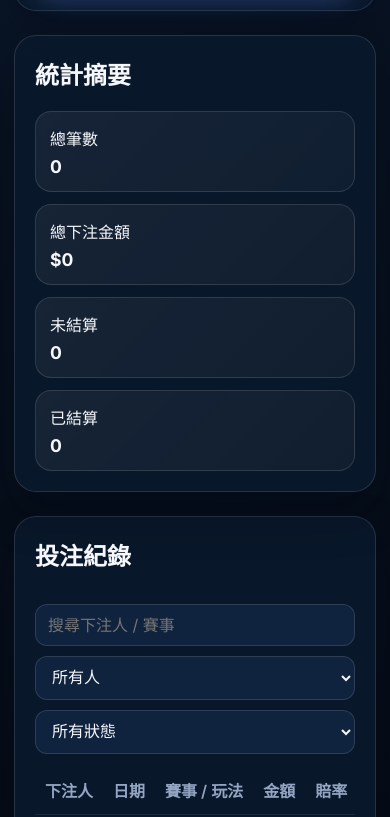
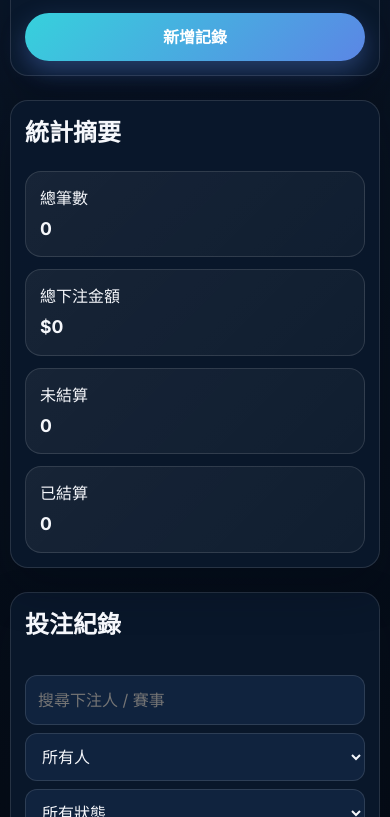
Before and after one commit to k35082005-cmyk/2026fifa-betting-tracker, a plain HTML site: page index.html in a window 390 px wide. Shown: the part 1183-2000 px from the top of the page. Drawn offline with Linux system fonts and the light colour scheme; no server answers.

Commit message:
Improve mobile responsive layout

```diff
--- a/index.html
+++ b/index.html
@@ -2,7 +2,8 @@
 <html lang="zh-Hant">
   <head>
     <meta charset="UTF-8" />
-    <meta name="viewport" content="width=device-width, initial-scale=1.0" />
+    <meta name="viewport" content="width=device-width, initial-scale=1.0, maximum-scale=1.0, viewport-fit=cover" />
+    <meta name="theme-color" content="#07111f" />
     <title>2026 FIFA 運彩記錄中心</title>
     <link rel="preconnect" href="https://fonts.googleapis.com" />
     <link rel="preconnect" href="https://fonts.gstatic.com" crossorigin />
--- a/styles.css
+++ b/styles.css
@@ -23,6 +23,9 @@
   background: radial-gradient(circle at top left, #183a6b, var(--bg) 52%, #03070e);
   color: var(--text);
   min-height: 100vh;
+  font-size: 16px;
+  line-height: 1.5;
+  padding: env(safe-area-inset-top) 0 env(safe-area-inset-bottom);
 }
 
 button,
@@ -35,7 +38,7 @@
 .app-shell {
   max-width: 1280px;
   margin: 0 auto;
-  padding: 24px;
+  padding: 16px 14px 28px;
 }
 
 .hero {
@@ -43,7 +46,11 @@
   justify-content: space-between;
   align-items: center;
   gap: 16px;
-  padding: 24px;
+  padding: 20px;
+  position: sticky;
+  top: 8px;
+  z-index: 5;
+}
   background: linear-gradient(135deg, rgba(54, 209, 220, 0.18), rgba(91, 134, 229, 0.24));
   border: 1px solid var(--border);
   border-radius: 24px;
@@ -99,9 +106,11 @@
 .delete-btn {
   border: 0;
   border-radius: 999px;
-  padding: 10px 16px;
+  padding: 12px 16px;
   cursor: pointer;
   transition: transform 0.2s ease, opacity 0.2s ease;
+  min-height: 46px;
+  touch-action: manipulation;
 }
 
 .primary-btn:hover,
@@ -134,7 +143,7 @@
   background: var(--panel);
   border: 1px solid var(--border);
   border-radius: 22px;
-  padding: 20px;
+  padding: 18px;
   box-shadow: var(--shadow);
 }
 
@@ -168,9 +177,10 @@
   width: 100%;
   border: 1px solid var(--border);
   border-radius: 12px;
-  padding: 10px 12px;
+  padding: 12px 12px;
   background: var(--panel-2);
   color: var(--text);
+  min-height: 46px;
 }
 
 input:focus,
@@ -199,6 +209,7 @@
   border: 1px solid var(--border);
   border-radius: 16px;
   padding: 14px;
+  min-height: 78px;
 }
 
 .summary-item strong {
@@ -219,6 +230,7 @@
   display: flex;
   gap: 10px;
   flex-wrap: wrap;
+  width: 100%;
 }
 
 .table-wrap {
@@ -306,12 +318,35 @@
 
 @media (max-width: 720px) {
   .app-shell {
-    padding: 14px;
+    padding: 10px 10px 24px;
   }
 
   .hero {
     flex-direction: column;
-    align-items: flex-start;
+    align-items: stretch;
+    padding: 16px;
+    top: 4px;
+  }
+
+  .auth-panel {
+    align-items: stretch;
+  }
+
+  .hero-actions,
+  .auth-actions,
+  .filters {
+    flex-direction: column;
+    gap: 8px;
+  }
+
+  .hero-actions .primary-btn,
+  .hero-actions .ghost-btn,
+  .auth-actions .primary-btn,
+  .auth-actions .ghost-btn,
+  .filters input,
+  .filters select {
+    width: 100%;
+    justify-content: center;
   }
 
   .grid {
@@ -322,4 +357,18 @@
     flex-direction: column;
     align-items: flex-start;
   }
+
+  .card {
+    padding: 14px;
+    border-radius: 18px;
+  }
+
+  .table-wrap {
+    overflow-x: auto;
+    -webkit-overflow-scrolling: touch;
+  }
+
+  table {
+    min-width: 620px;
+  }
 }
```
